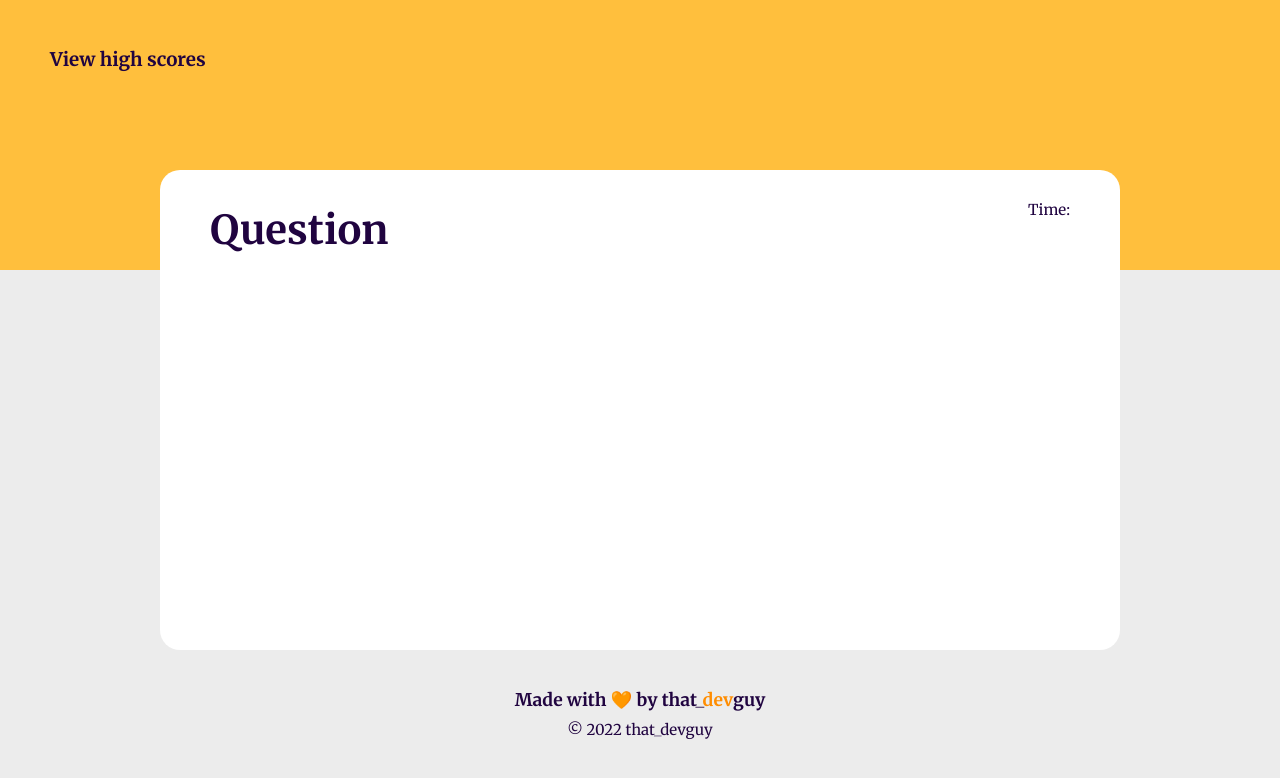
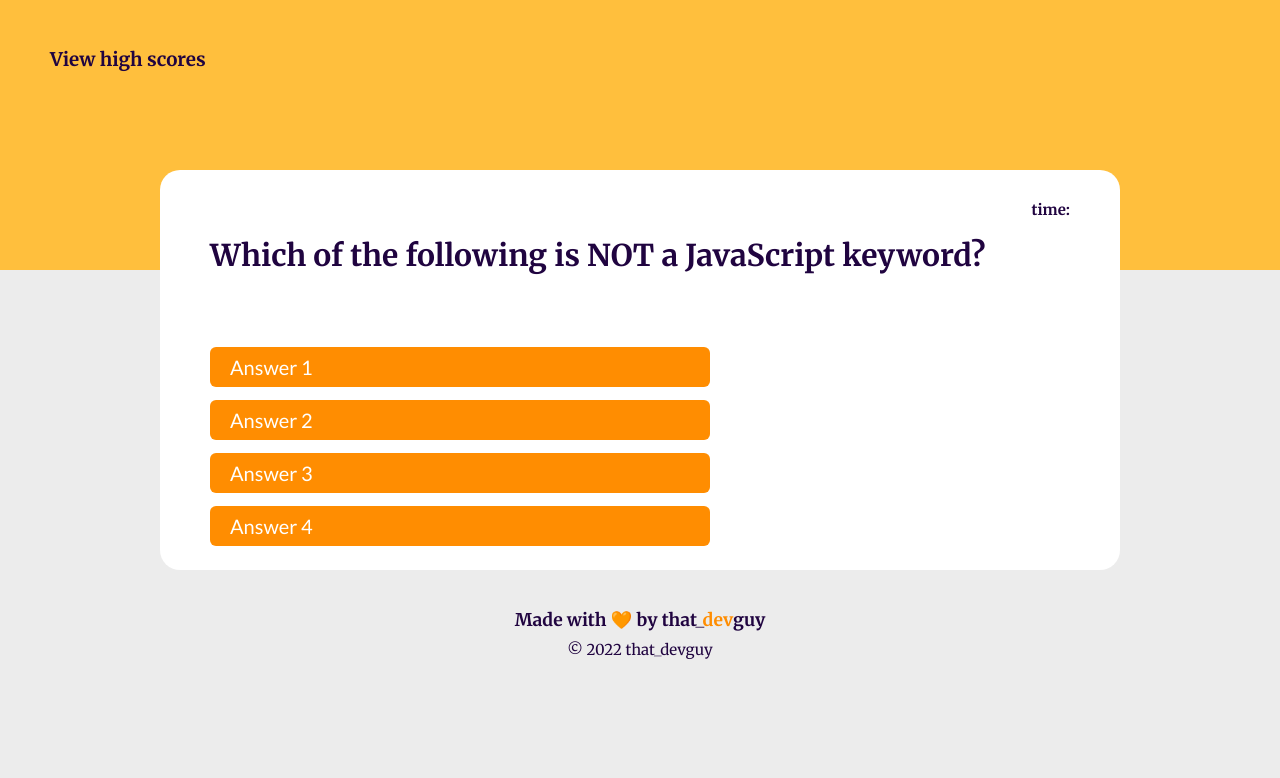
Before and after one commit to that-devguy/CodeQuiz-WebAPI-Challenge, a plain HTML site: page index.html in a window 1280 px wide. Both pictures are taken after a click on the button "Start Quiz". Drawn offline with Linux system fonts and the light colour scheme.

Commit message:
added javascript for swapping from start quiz to question section, added buttons for answers, updated some css styles for buttons

```diff
--- a/assets/css/style.css
+++ b/assets/css/style.css
@@ -41,7 +41,7 @@ i {
 
 .container {
     width: 75%;
-    height: 60vh;
+    height: 50vh;
     display: flex;
     flex-direction: column;
     justify-content: flex-start;
@@ -55,14 +55,23 @@ i {
 
 h1 {
     text-align: center;
-    margin-bottom: 2rem;
+    margin-bottom: 4rem;
     font-family: var(--text1);
+    font-size: 5rem;
+    line-height: 5rem;
+}
+
+h2 {
+    font-size: 3rem;
+    margin-top: 2rem;
+    line-height: 3rem;
 }
 
 .desc {
     text-align: center;
-    font-size: 1.5rem;
+    font-size: 2rem;
     margin-bottom: 4rem;
+    line-height: 3rem;
 }
 
 button {
@@ -90,6 +99,22 @@ button:hover {
     display: flex;
     justify-content: flex-end;
     font-size: 1.5rem;
+    font-weight: 700;
+}
+
+#answers {
+    display: flex;
+    flex-direction: column;
+    flex-wrap: wrap;
+    align-content: start;
+    justify-content: space-between;
+    margin: 7rem 0;
+}
+
+#answers .btn {
+    margin: .65rem 0;
+    width: 50rem;
+    text-align: left;
 }
 
 footer {
--- a/assets/js/script.js
+++ b/assets/js/script.js
@@ -52,6 +52,9 @@ let startButton = document.getElementById('start-btn');
 let startScreenEl = document.getElementById('start-screen');
 let timeRemainingEl = document.getElementById('time-remaining');
 let quizScreenEl = document.getElementById('quiz-screen');
+let questionEl = document.getElementById('question');
+let answerEl = document.getElementById('answers');
+
 
 let shuffledQuestions, currentQuestionIndex
 
@@ -59,8 +62,33 @@ let shuffledQuestions, currentQuestionIndex
 startButton.addEventListener('click', startGame);
 
 function startGame() {
-    console.log('Started');
+    // console.log('Started');
     startScreenEl.style.display = 'none';
+    shuffledQuestions = questions.sort(() => Math.random() - 0.5);
+    currentQuestionIndex = 0
     quizScreenEl.style.display = 'flex';
+    setNextQuestion()
 
 }
+
+function setNextQuestion() {
+    showQuestion(shuffledQuestions[currentQuestionIndex]);
+}
+
+function showQuestion(question) {
+    questionEl.innerText = question.question;
+    questionEl.answers.forEach(answer => {
+        let button = document.createElement('button');
+        button.innerText = answer.text;
+        button.classList.add('btn');
+        if (answer.correct) {
+            button.dataset.correct = answer.correct
+        }
+        button.addEventListener('click', selectAnswer)
+        answerEl.appendChild(button)
+    })
+}
+
+function selectAnswer() {
+
+}
--- a/index.html
+++ b/index.html
@@ -22,9 +22,14 @@
     </div>
 <!-- quiz screen section -->
     <div class="container" id="quiz-screen" style="display:none">
-        <p class="count-down">Time: <span id="time-remaining"></span></p>
-        <h2 id="title">Question</h2>
-        <ul id="choices"></ul>
+        <p class="count-down">time: <span id="time-remaining"></span></p>
+        <h2 id="question">Question</h2>
+        <ul id="answers">
+            <button class="btn">Answer 1</button>
+            <button class="btn">Answer 2</button>
+            <button class="btn">Answer 3</button>
+            <button class="btn">Answer 4</button>
+        </ul>
     </div>
 <!-- highscores screen section -->
     <div class="container" id="highscores-screen" style="display:none">
```
